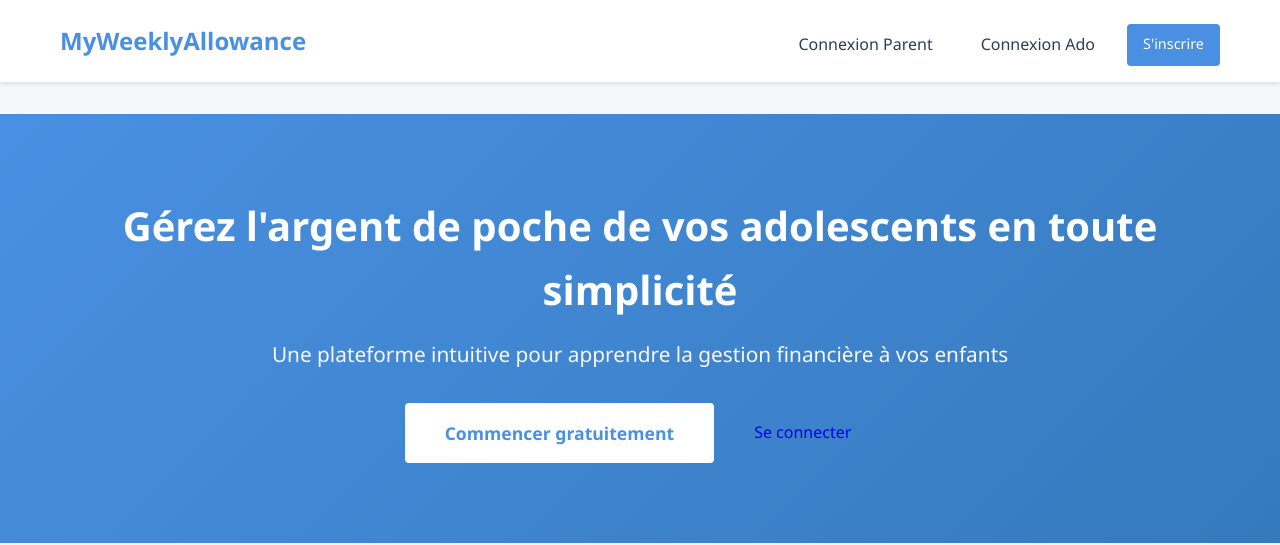
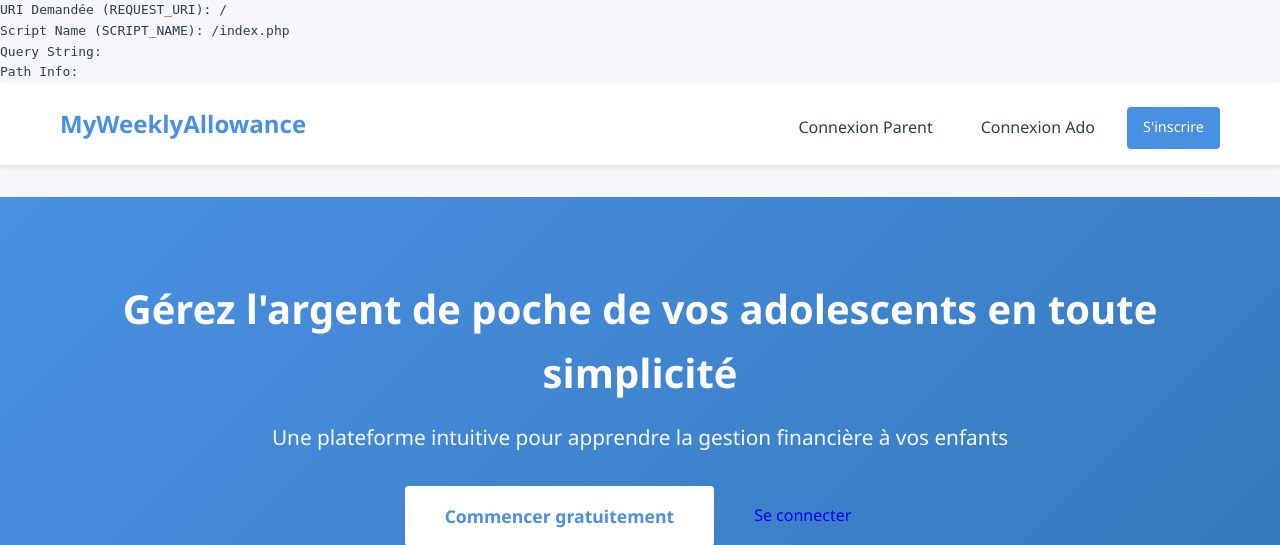
Before and after one commit to ArthurJenck/Hetic_MyWeeklyAllowance, a PHP site: page / in a window 1280 px wide. Shown: the top 545 px of the page. Run offline with PHP 8.4, Linux system fonts and the light colour scheme.

Commit message:
debug index

```diff
--- a/index.php
+++ b/index.php
@@ -16,10 +16,12 @@ use App\Controllers\HomeController;
 use App\Middleware\AuthMiddleware;
 use Dotenv\Dotenv;
 
+// Chargement du .env
 try {
     $dotenv = Dotenv::createImmutable(__DIR__);
     $dotenv->safeLoad();
 } catch (Exception $e) {
+    // Si .env manque, on continue
 }
 
 $router = new Router();
@@ -138,6 +140,17 @@ $router->register('GET', '/teenager/history', function () {
     $teenager->history();
 });
 
+// --- DEBUG ---
+// On intercepte tout avant le resolve pour voir ce qui se passe
+echo "<pre>";
+echo "URI Demandée (REQUEST_URI): " . $_SERVER['REQUEST_URI'] . "\n";
+echo "Script Name (SCRIPT_NAME): " . $_SERVER['SCRIPT_NAME'] . "\n";
+echo "Query String: " . ($_SERVER['QUERY_STRING'] ?? 'VIDE') . "\n";
+echo "Path Info: " . ($_SERVER['PATH_INFO'] ?? 'NON DÉFINI') . "\n";
+echo "</pre>";
+// die("FIN DU DEBUG");
+
+// Dispatch
 try {
     $router->resolve($_SERVER['REQUEST_URI'], $_SERVER['REQUEST_METHOD']);
 } catch (Exception $e) {
--- a/src/Middleware/AuthMiddleware.php
+++ b/src/Middleware/AuthMiddleware.php
@@ -21,12 +21,12 @@ class AuthMiddleware
         return JWTHelper::decodeToken($token);
     }
 
-    public static function requireAuth(string $requiredRole = null): object
+    public static function requireAuth(?string $requiredRole = null): object
     {
         $user = self::authenticate();
 
         if ($user === null) {
-            header('Location: /auth/login');
+            header('Location: /index.php/auth/login-parent');
             exit;
         }
 
```
